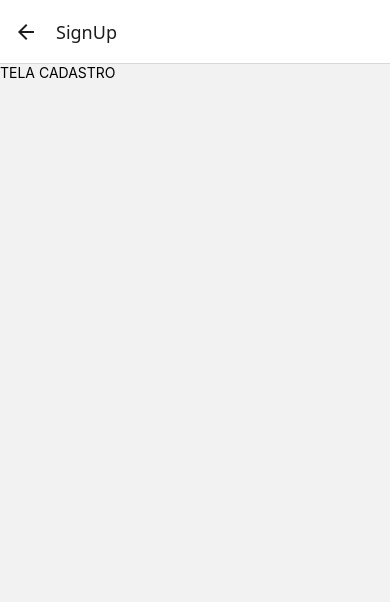
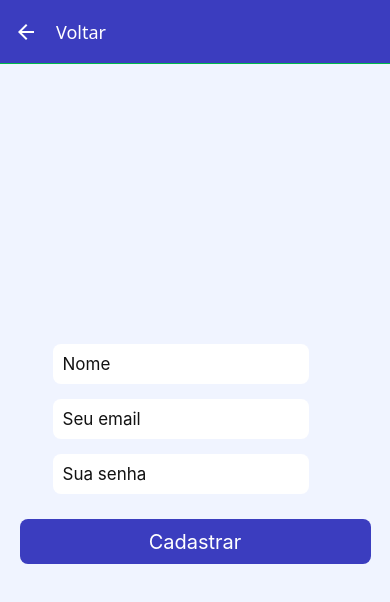
Before and after one commit to AmandaMeneghini/WalletWiseApp, a React Native app: screen /SignUp in a window 390 px wide. Shown: the top 602 px of the page. Built offline with nearby package versions, Linux system fonts and the light colour scheme.

Commit message:
feat: implements SignUp screen with input fields and navigation options

```diff
--- a/src/pages/SignIn/index.jsx
+++ b/src/pages/SignIn/index.jsx
@@ -1,7 +1,7 @@
 import React from "react";
-import {View, Text, KeyboardAvoidingView, Image, TextInput, TouchableOpacity, Platform} from 'react-native'
+import {View, Text, KeyboardAvoidingView, Image, TextInput, TouchableOpacity, Platform} from 'react-native';
 import styles from "./styles";
-import { useNavigation } from '@react-navigation/native' //vamos usar para direcionar para a nossa página de "SignUp"
+import { useNavigation } from '@react-navigation/native';
 
 
 export default function SignIn(){
@@ -9,8 +9,8 @@ export default function SignIn(){
 
     return(
         <View style={styles.background}>
-            <KeyboardAvoidingView  //isso aqui que faz a tela subir quando abre o teclado (funciona de boa no android, já no IOS precisa configurar)
-                behavior={Platform.OS === 'ios' ? 'padding' : ''} //para o IOS
+            <KeyboardAvoidingView
+                behavior={Platform.OS === 'ios' ? 'padding' : ''}
                 enabled  //ative
                 style={styles.container}
             >
@@ -29,7 +29,7 @@ export default function SignIn(){
                         placeholder="Sua senha"
                     />
                 </View>
-                    {/*esse "activeOpacity tira a opaciadade do Touchable, sendo 1 igual a 100%" */}
+
                 <TouchableOpacity style={styles.submitButton} activeOpacity={0.8}>
                     <Text style={styles.submitButtonText}>Acessar</Text>
                 </TouchableOpacity>
--- a/src/pages/SignUp/index.jsx
+++ b/src/pages/SignUp/index.jsx
@@ -1,11 +1,42 @@
 import React from "react";
-import {View, Text} from 'react-native'
+import {View, Text, KeyboardAvoidingView, TextInput, TouchableOpacity, Platform} from 'react-native'
+
+import styles from '../SignIn/styles'
 
 
 export default function SignUp(){
     return(
-        <View>
-            <Text>TELA CADASTRO</Text>
+        <View style={styles.background}>
+            <KeyboardAvoidingView
+                behavior={Platform.OS === 'ios' ? 'padding' : ''}
+                enabled
+                style={styles.container}
+            >
+
+                <View style={styles.areaInput}>
+                    <TextInput
+                        style={styles.input}
+                        placeholder="Nome"
+                    />
+                </View>
+                <View style={styles.areaInput}>
+                    <TextInput
+                        style={styles.input}
+                        placeholder="Seu email"
+                    />
+                </View>
+                <View style={styles.areaInput}>
+                    <TextInput
+                        style={styles.input}
+                        placeholder="Sua senha"
+                    />
+                </View>
+
+                <TouchableOpacity style={styles.submitButton} activeOpacity={0.8}>
+                    <Text style={styles.submitButtonText}>Cadastrar</Text>
+                </TouchableOpacity>
+
+            </KeyboardAvoidingView>
         </View>
     )
 }
--- a/src/routes/auth.routes.js
+++ b/src/routes/auth.routes.js
@@ -20,6 +20,16 @@ function AuthRoutes(){
             <AuthStack.Screen
                 name="SignUp"
                 component={SignUp}
+                options={{
+                    headerStyle:{
+                        backgroundColor: '#3b3dbf',
+                        borderBottomWidth: 1,
+                        borderBottomColor: '#00b94a',
+                    },
+                    headerTintColor: '#FFFFFF',
+                    headerTitle: 'Voltar',
+                    headerBackTitleVisible: false,
+                }}
              />
         </AuthStack.Navigator>
     )
```
